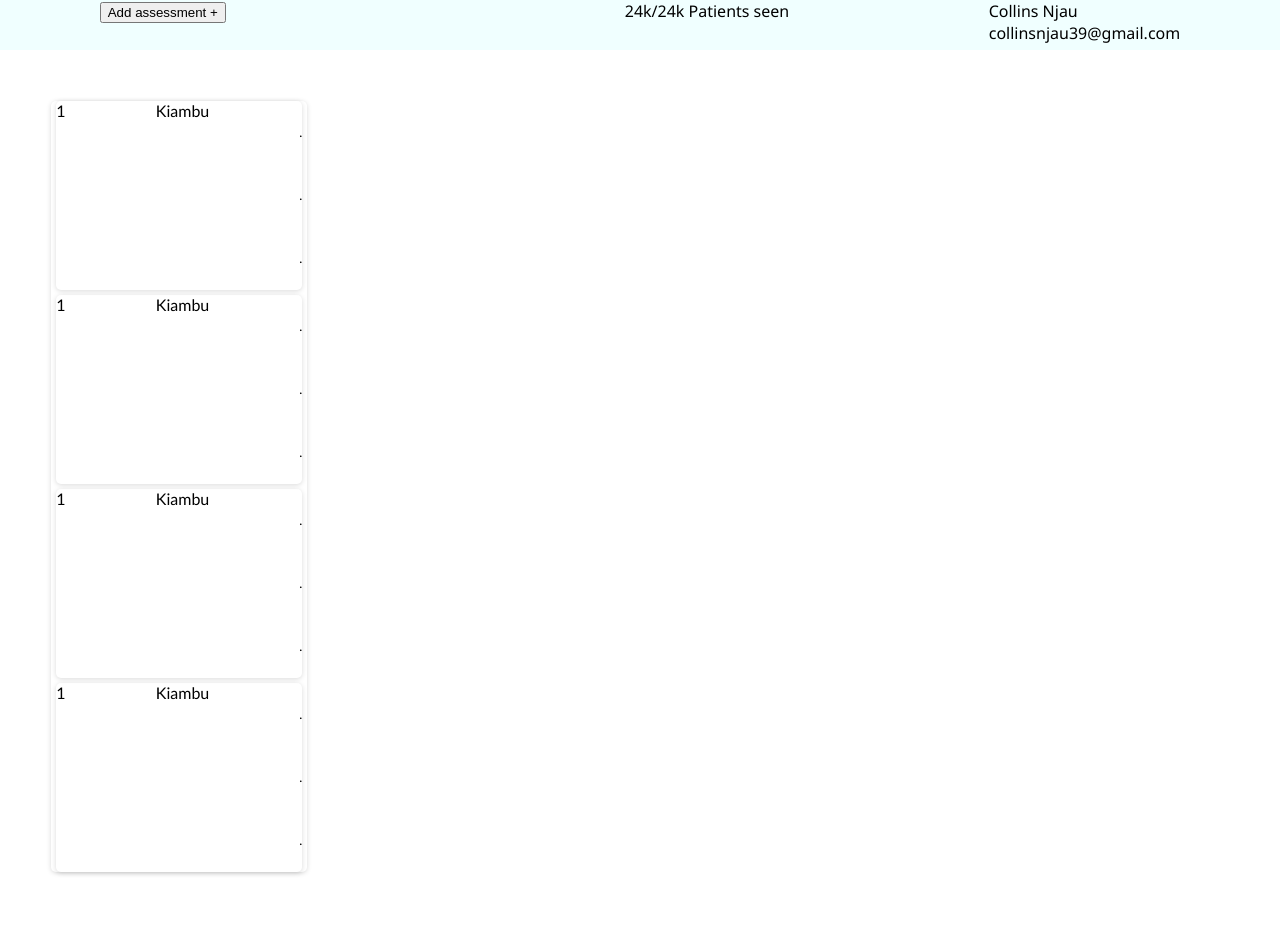
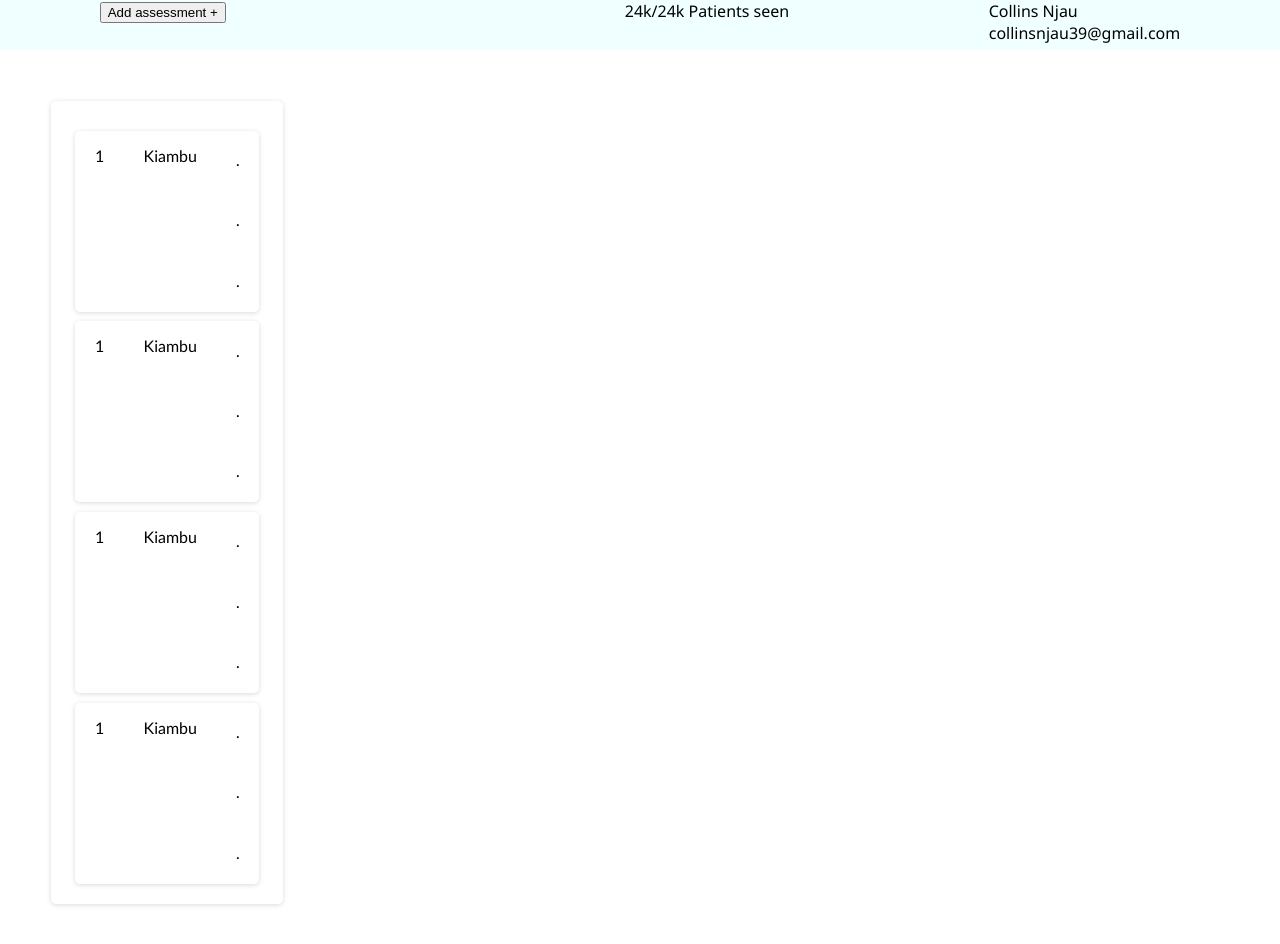
Before and after one commit to Collins33/Todoist-clone, a React (Create React App) app: page / in a window 1280 px wide. Shown: the top 944 px of the page. Before the commit the page ends 923 px from the top, so only its background shows below. Built offline with nearby package versions, Linux system fonts and the light colour scheme.

Commit message:
Add side select styling

```diff
--- a/src/components/sideSelect/index.css
+++ b/src/components/sideSelect/index.css
@@ -1,5 +1,5 @@
 .side_select_container {
-  width: 20%;
+  width: 15%;
   height: auto;
   margin: 4%;
   background-color: var(--app-bg-color);
@@ -11,6 +11,7 @@
   position: relative;
   text-decoration: none;
   color: black;
+  padding: 20px;
 }
 
 .side_bar_card {
@@ -28,10 +29,16 @@
   color: black;
   margin-left: 2%;
   margin-right: 2%;
-  margin-top: 2%;
+  margin-top: 5%;
+  padding: 0px 20px 0px 20px;
+  text-align: center;
 }
 
 .elipsis_container {
   display: flex;
   flex-direction: column;
 }
+
+.card_item {
+  margin-top: 15px;
+}
--- a/src/components/sideSelect/index.js
+++ b/src/components/sideSelect/index.js
@@ -4,12 +4,12 @@ import "./index.css";
 export const SideSelect = ({ selectItems }) => {
   const displaySelectBar = selectItems.map((item, index) => (
     <div className="side_bar_card" key={index}>
-      <div>{item.number}</div>
-      <div>{item.name}</div>
+      <div className="card_item">{item.number}</div>
+      <div className="card_item">{item.name}</div>
       <div className="elipsis_container">
-        <h6>.</h6>
-        <h6>.</h6>
-        <h6>.</h6>
+        <h5>.</h5>
+        <h5>.</h5>
+        <h5>.</h5>
       </div>
     </div>
   ));
```
